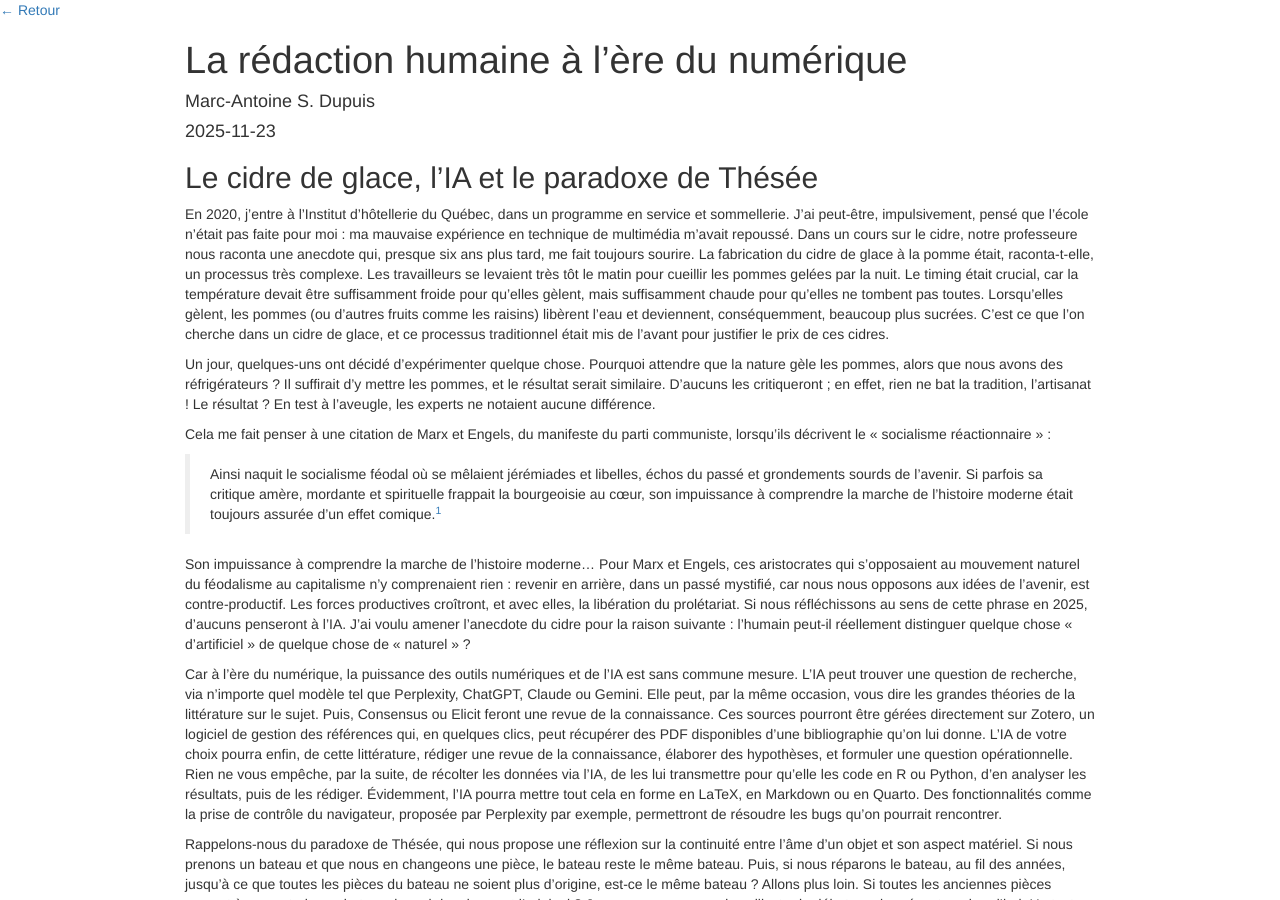
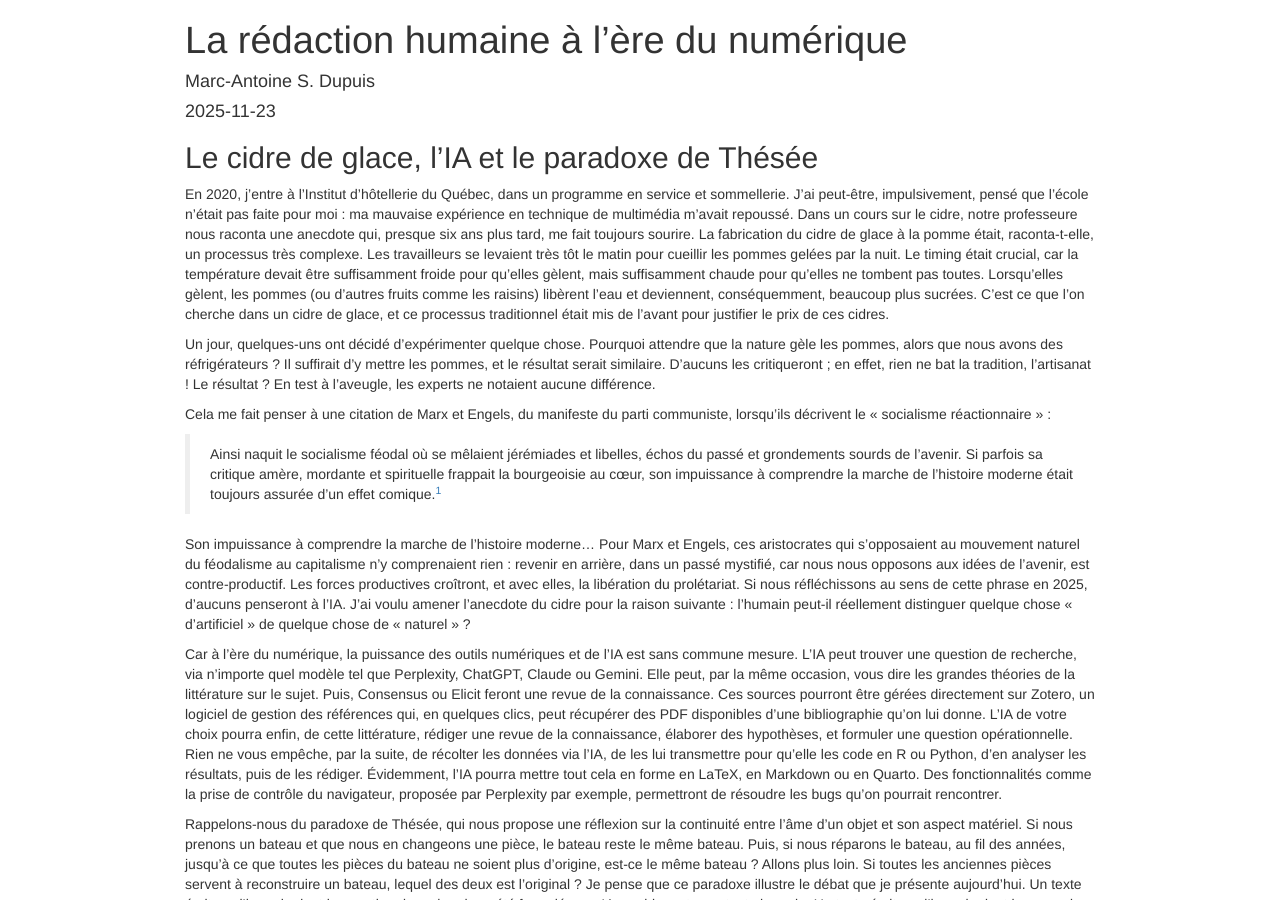
Before and after one commit to MADUP212/MADUP212.github.io, a Jekyll site: the page section/projets/thesee_texte.html, which Jekyll copies as it is, in a window 1280 px wide and 900 px high. Built offline with Jekyll 4.4.1, drawn with Linux system fonts in a browser that asks for light colours.

Commit message:
Update thesee_texte.html

```diff
--- a/section/projets/thesee_texte.html
+++ b/section/projets/thesee_texte.html
@@ -339,8 +339,6 @@ display: none;
 </head>
 
 <body>
-
-<a href="javascript:history.back()" class="back-button">← Retour</a>
 
 <div class="container-fluid main-container">
 
```
